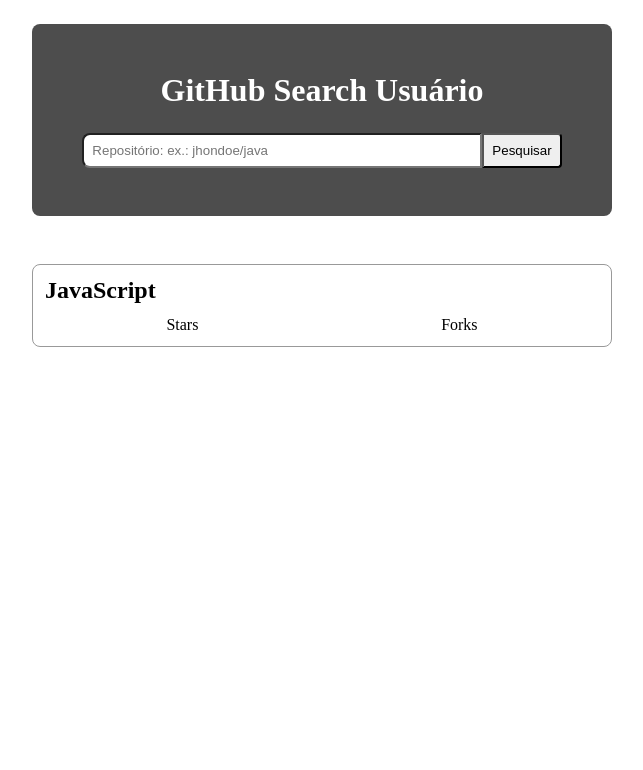
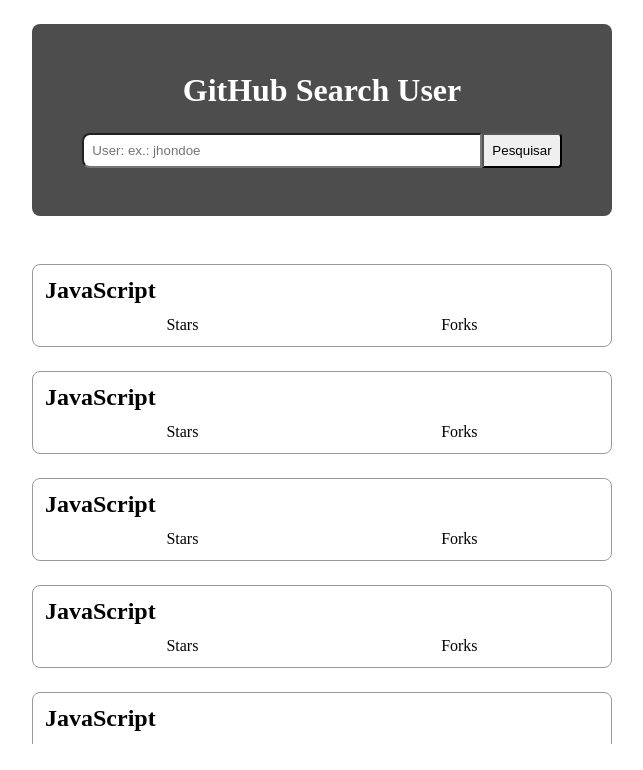
Before and after one commit to FranciscoMaik/GitHubSearchUser, a Next.js app: page / in a window 1280 px wide. Shown: the top 770 px of the page, without its empty margins (318-961 px from the left). Built offline with nearby package versions, Linux system fonts and the light colour scheme.

Commit message:
feat: organizando os dados da pagina home

```diff
--- a/src/pages/index.tsx
+++ b/src/pages/index.tsx
@@ -15,14 +15,19 @@
   return (
     <Container>
       <Head>
-        <Title>GitHub Search Usuário</Title>
+        <Title>GitHub Search User</Title>
         <DivHeadAlign>
-          <Input placeholder="Repositório: ex.: jhondoe/java "/>
+          <Input placeholder="User: ex.: jhondoe "/>
           <ButtonSearch>Pesquisar</ButtonSearch>
         </DivHeadAlign>
       </Head>
       <Body>
         <Card />
+        <Card />
+        <Card />
+        <Card />
+        <Card />
+        <Card />
       </Body>
     </Container>
   )
```
